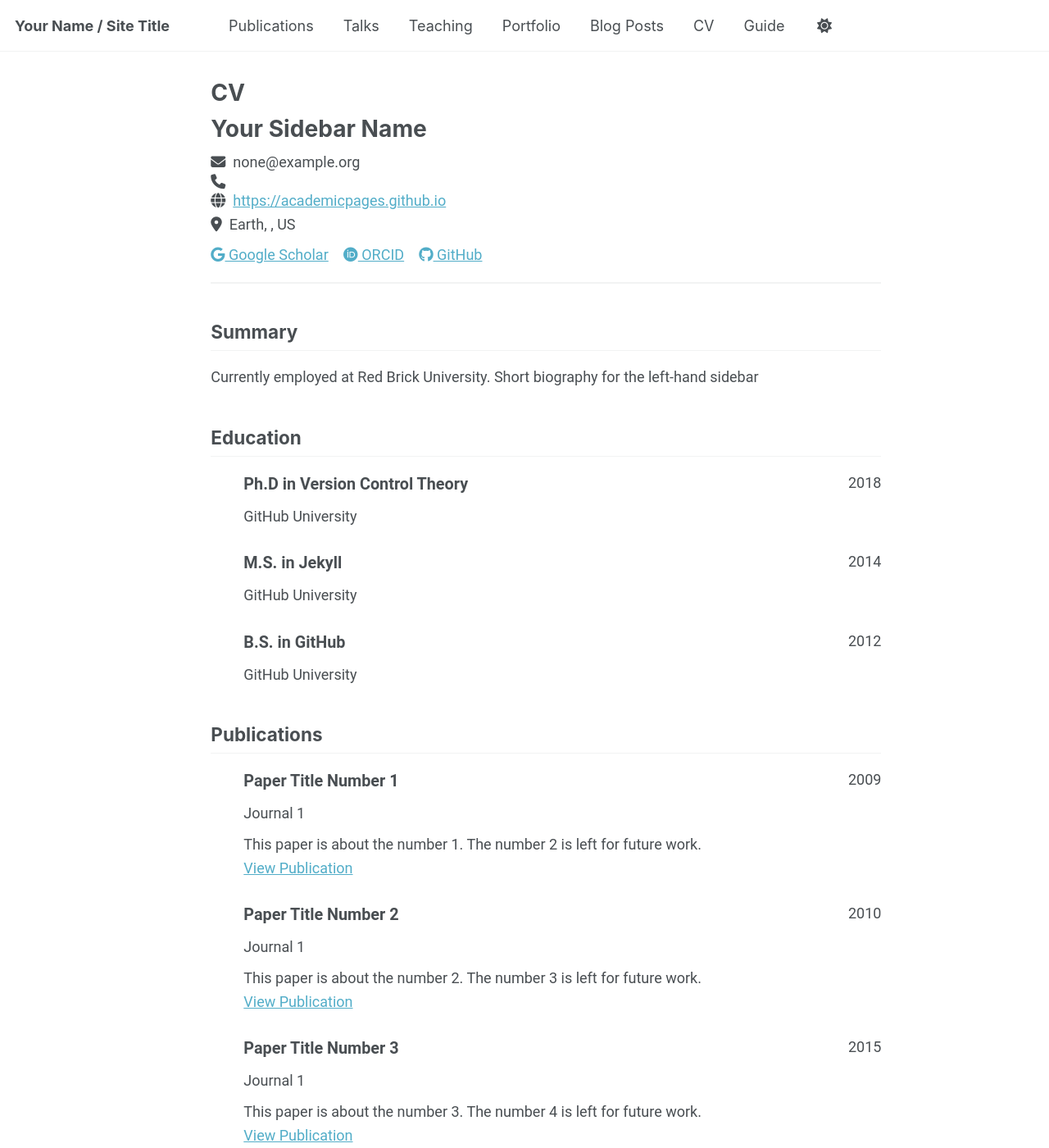
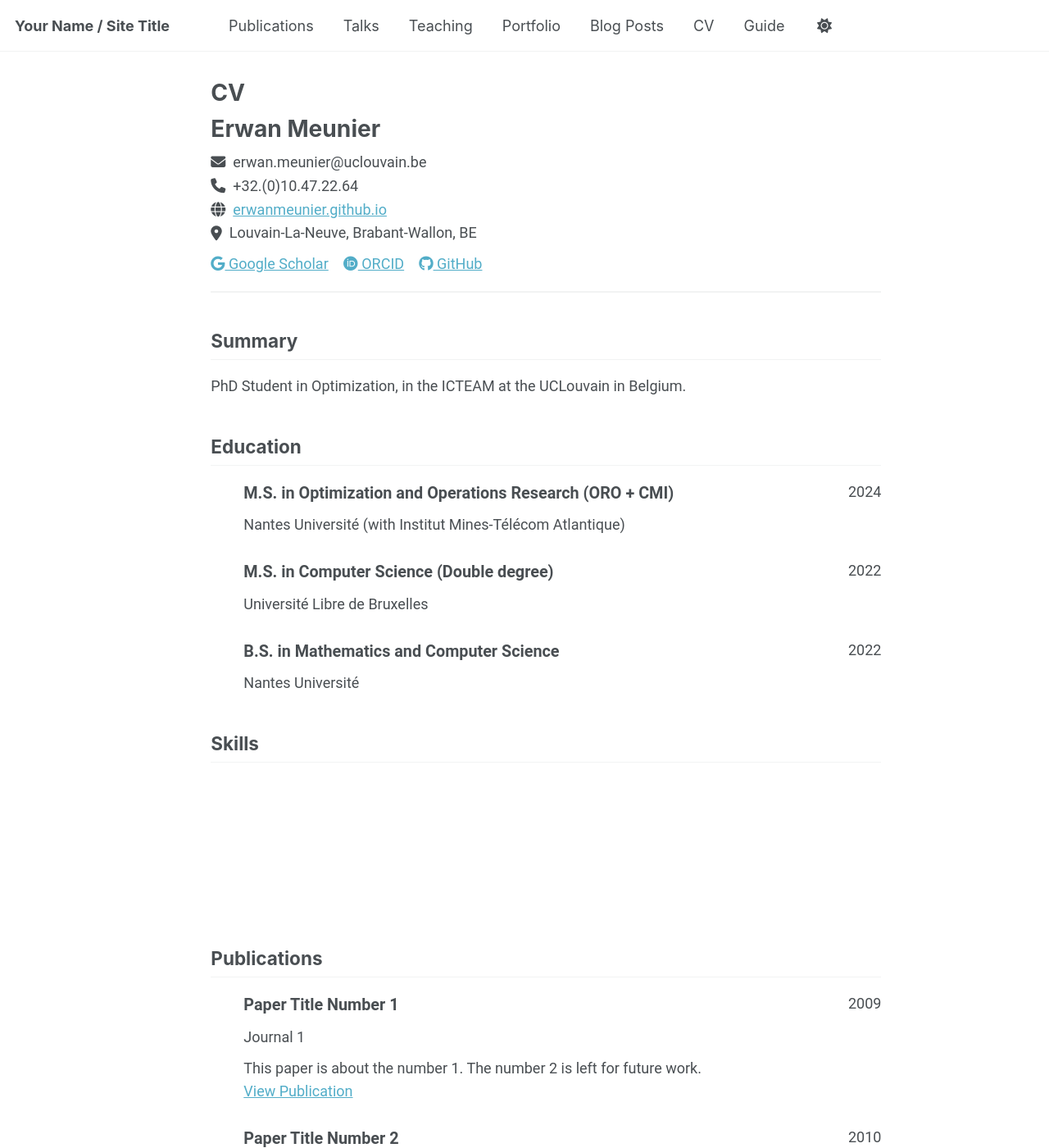
Before and after one commit to ErwanMeunier/ErwanMeunier.github.io, a Jekyll site: the page built from _pages/cv-json.md, in a window 1280 px wide and 1400 px high. Shown: the whole window at 82% size. Built offline with Jekyll 4.4.1, drawn with Linux system fonts in a browser that asks for light colours; a script that is not in the unit is left out; some of the changed text lies outside the part shown.

Commit message:
Update cv.json

```diff
--- a/_data/cv.json
+++ b/_data/cv.json
@@ -1,68 +1,68 @@
 {
   "basics": {
-    "name": "Your Sidebar Name",
-    "email": "none@example.org",
-    "phone": "",
-    "website": "https://academicpages.github.io",
-    "summary": "Currently employed at Red Brick University. Short biography for the left-hand sidebar",
+    "name": "Erwan Meunier",
+    "email": "erwan.meunier@uclouvain.be",
+    "phone": "+32.(0)10.47.22.64",
+    "website": "erwanmeunier.github.io",
+    "summary": "PhD Student in Optimization, in the ICTEAM at the UCLouvain in Belgium.",
     "location": {
-      "address": "",
-      "postalCode": "",
-      "city": "Earth",
-      "countryCode": "US",
-      "region": ""
+      "address": "Avenue Georges Lemaître 4",
+      "postalCode": "1348",
+      "city": "Louvain-La-Neuve",
+      "countryCode": "BE",
+      "region": "Brabant-Wallon"
     },
     "profiles": [
       {
         "network": "Google Scholar",
-        "username": "",
-        "url": "https://scholar.google.com/citations?user=PS_CX0AAAAAJ"
+        "username": "Erwan Meunier",
+        "url": "https://scholar.google.com/citations?user=h_O-AUEAAAAJ&hl=fr&oi=ao"
       },
       {
         "network": "ORCID",
-        "username": "",
-        "url": "http://orcid.org/yourorcidurl"
+        "username": "Erwan Meunier",
+        "url": "https://orcid.org/0000-0003-2991-2823"
       },
       {
         "network": "GitHub",
         "username": "academicpages",
-        "url": "https://github.com/academicpages"
+        "url": "https://github.com/ErwanMeunier"
       }
     ]
   },
   "work": [],
   "education": [
     {
-      "institution": "GitHub University",
-      "area": "Ph.D in Version Control Theory",
-      "studyType": "",
-      "startDate": "",
-      "endDate": "2018",
+      "institution": "Nantes Université (with Institut Mines-Télécom Atlantique)",
+      "area": "M.S. in Optimization and Operations Research (ORO + CMI)",
+      "studyType": "Applied Mathematics and Computer Science",
+      "startDate": "2022",
+      "endDate": "2024",
       "gpa": null,
       "courses": []
     },
     {
-      "institution": "GitHub University",
-      "area": "M.S. in Jekyll",
+      "institution": "Université Libre de Bruxelles",
+      "area": "M.S. in Computer Science (Double degree)",
       "studyType": "",
-      "startDate": "",
-      "endDate": "2014",
+      "startDate": "2024",
+      "endDate": "2022",
       "gpa": null,
       "courses": []
     },
     {
-      "institution": "GitHub University",
-      "area": "B.S. in GitHub",
-      "studyType": "",
-      "startDate": "",
-      "endDate": "2012",
+      "institution": "Nantes Université",
+      "area": "B.S. in Mathematics and Computer Science",
+      "studyType": "Mathematics and Computer Science",
+      "startDate": "2019",
+      "endDate": "2022",
       "gpa": null,
       "courses": []
     }
   ],
-  "skills": [],
-  "languages": [],
-  "interests": [],
+  "skills": [Julia, Python, MATLAB, C++, Java, OCaml],
+  "languages": [English, French],
+  "interests": [Performance Estimation Problems (PEP), Online Optimization, Decentralized Optimization, Combinatorial Optimization, Operations Research],
   "references": [],
   "publications": [
     {
@@ -126,17 +126,17 @@
   ],
   "teaching": [
     {
-      "course": "Teaching experience 1",
-      "institution": "University 1, Department",
-      "date": "2014-01-01",
-      "role": "Undergraduate course",
+      "course": "Combinatorial Optimization",
+      "institution": "UCLouvain, École Polytechnique de Louvain (EPL)",
+      "date": "2024-Today",
+      "role": "Teaching Assistant",
       "description": ""
     },
     {
-      "course": "Teaching experience 2",
-      "institution": "University 1, Department",
+      "course": "Mathématiques discrètes - Structures combinatoires",
+      "institution": "UCLouvain, Department of Mathematics",
       "date": "2015-01-01",
-      "role": "Workshop",
+      "role": "Teaching Assistant",
       "description": ""
     }
   ],
```
